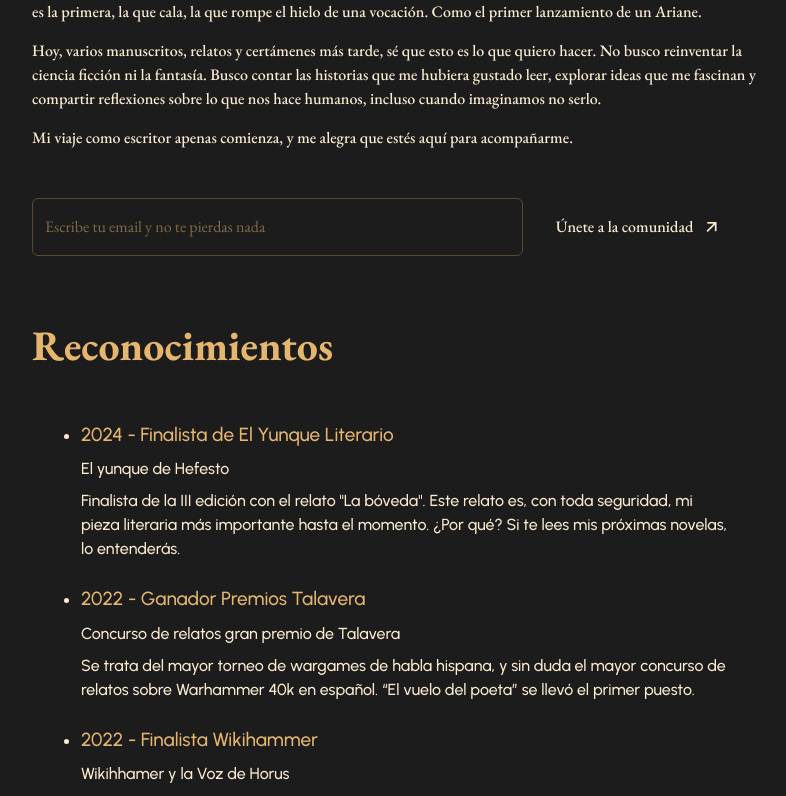
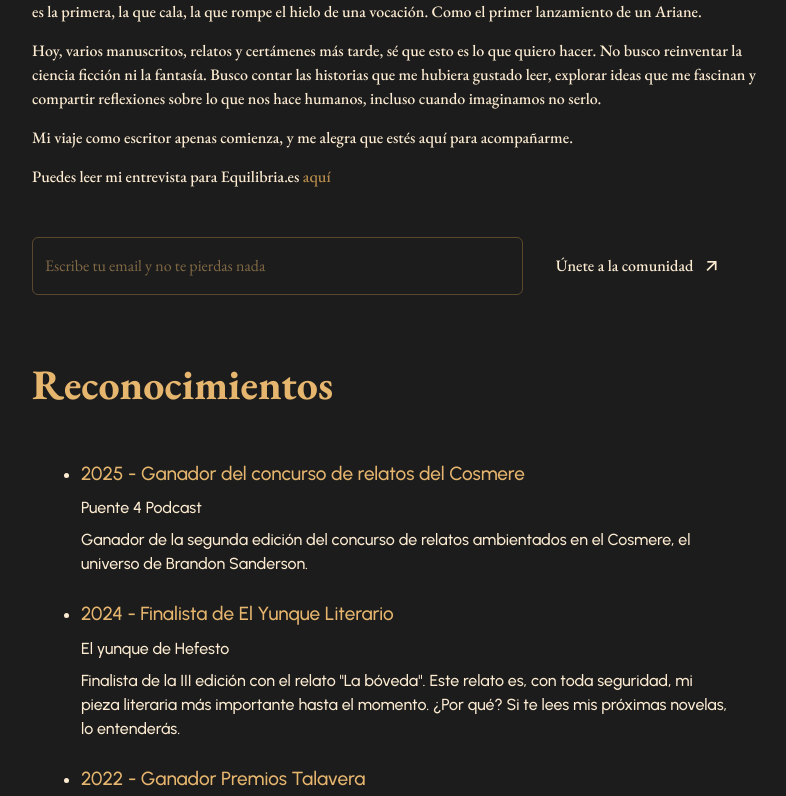
Before and after one commit to MarioFernandezCarballo/escritura-frontend, a Next.js app: page /about in a window 1280 px wide. Shown: the part 718-1514 px from the top of the page, without its empty margins (240-1026 px from the left). Built offline with nearby package versions, Linux system fonts and the light colour scheme; a web font is replaced by a local one.

Commit message:
added huracán

```diff
--- a/app/about/page.tsx
+++ b/app/about/page.tsx
@@ -38,6 +38,7 @@ export default function BlogDetails() {
                             <p>Este impulso dio vida a “Al otro lado de la esfera” en 2020, mi primera novela. Con sus cosas buenas y no tan buenas, es la primera, la que cala, la que rompe el hielo de una vocación. Como el primer lanzamiento de un Ariane.</p>
                             <p>Hoy, varios manuscritos, relatos y certámenes más tarde, sé que esto es lo que quiero hacer. No busco reinventar la ciencia ficción ni la fantasía. Busco contar las historias que me hubiera gustado leer, explorar ideas que me fascinan y compartir reflexiones sobre lo que nos hace humanos, incluso cuando imaginamos no serlo.</p>
                             <p>Mi viaje como escritor apenas comienza, y me alegra que estés aquí para acompañarme.</p>
+							<p>Puedes leer mi entrevista para Equilibria.es <a href="https://www.equilibria.es/mario-carballo-entrevista/" target="_blank">aquí</a></p>
 						</div>
 					</div>
 				</div>
--- a/app/publicaciones/[slug]/page.tsx
+++ b/app/publicaciones/[slug]/page.tsx
@@ -267,7 +267,7 @@ export default function PublicacionDetalle() {
                 {/*Preview */}
                 {publication.preview &&
                 <div className="mb-4">
-                  <p>Puedes leer un adelanto <a href={publication.preview}>aquí</a></p>
+                  <p>Puedes leer un adelanto <a className="publications-link" href={publication.preview}>aquí</a></p>
                 </div>}
 
                 {/* Book Details */}
--- a/components/premios/page.tsx
+++ b/components/premios/page.tsx
@@ -19,6 +19,12 @@ export default function Premios () {
                     >
                         <div className="position-relative h-100 align-self-stretch align-items-center">
                             <ul className="list-style-1 d-flex ps-3 flex-column mb-0">
+                                <Award
+                                    title='Ganador del concurso de relatos del Cosmere'
+                                    organization='Puente 4 Podcast'
+                                    date='2025'
+                                    description='Ganador de la segunda edición del concurso de relatos ambientados en el Cosmere, el universo de Brandon Sanderson.'
+                                />
                                 <Award
                                     title='Finalista de El Yunque Literario'
                                     organization='El yunque de Hefesto'
--- a/util/publications.ts
+++ b/util/publications.ts
@@ -89,7 +89,7 @@ export const publicationsData: Publication[] = [
       preorderReleaseDate: "2025-06-20",
       prices: {
         paperback: {
-          // amazon: 14.90,
+          amazon: 13.90,
           web: 13.90,
           preorder: 12.90
         },
@@ -99,7 +99,7 @@ export const publicationsData: Publication[] = [
           preorder: 18.90
         },
         ebook: {
-          amazon: 5.65
+          amazon: 4.76
         }
       }
     },
```
Also changed, not shown: public/assets/css/main.css.
